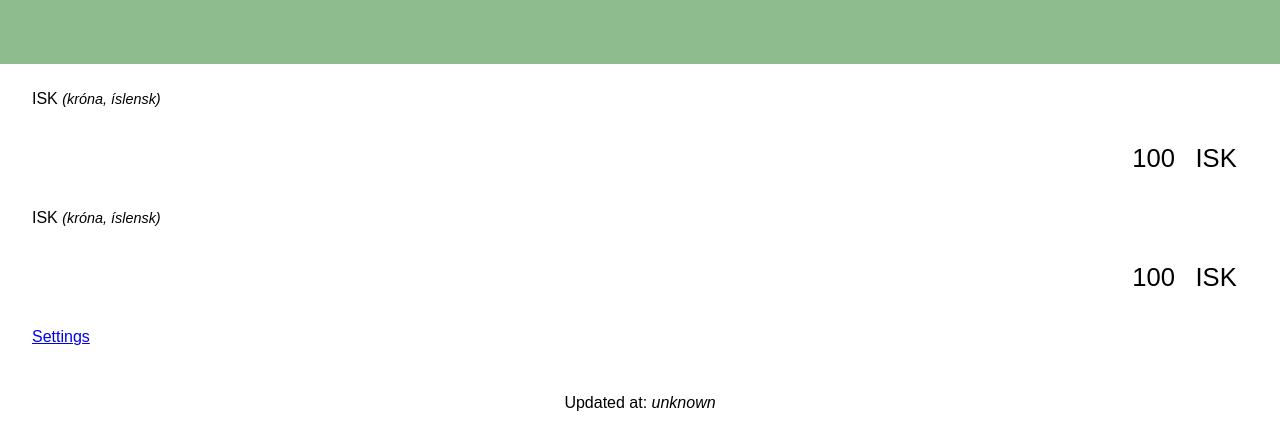
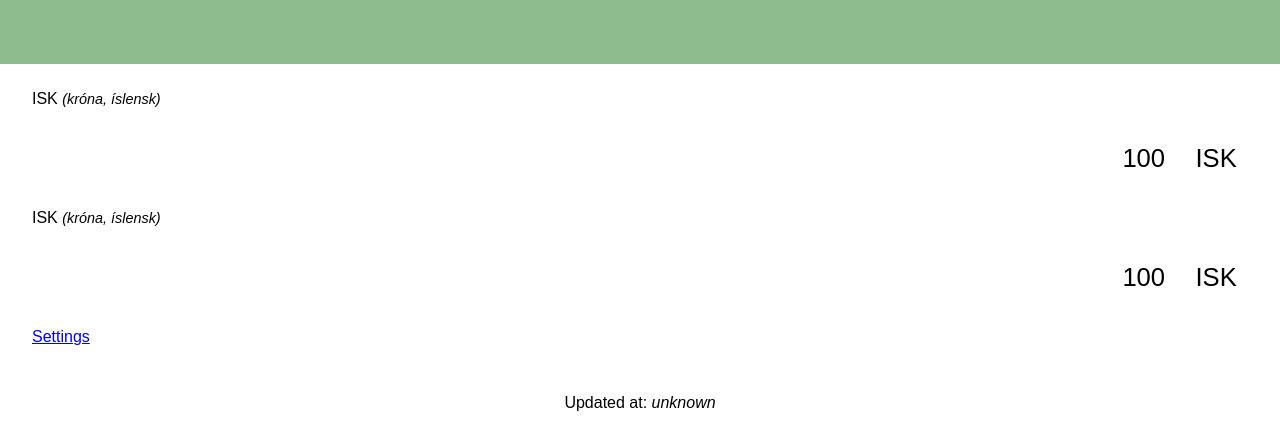
Before and after one commit to haukurh/myntbreyta.is, a website: page src/index.html in a window 1280 px wide. Drawn offline with Linux system fonts and the light colour scheme; no server answers.

Commit message:
[CSS] Fix input box currency label width #24

```diff
--- a/src/css/app-shell.css
+++ b/src/css/app-shell.css
@@ -50,7 +50,7 @@ footer {
 
 .currency {
     display: grid;
-    grid-template-columns: 1fr auto;
+    grid-template-columns: 1fr 3em;
     font-size: 1.6rem;
     align-items: center;
     box-sizing: border-box;
@@ -68,11 +68,11 @@ footer {
     all: unset;
     text-align: right;
     appearance: textfield;
-    padding: 1em .4em;
+    padding: 1em .2em;
 }
 
 .currency label {
-    padding: 1em .4em;
+    padding: 1em .4em 1em .2em;
     text-transform: uppercase;
 }
 
```
